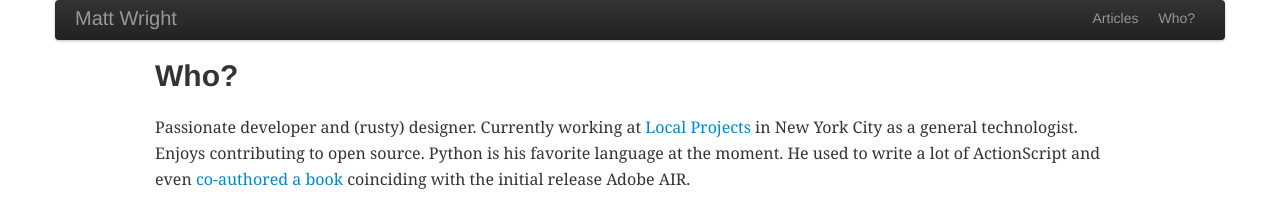
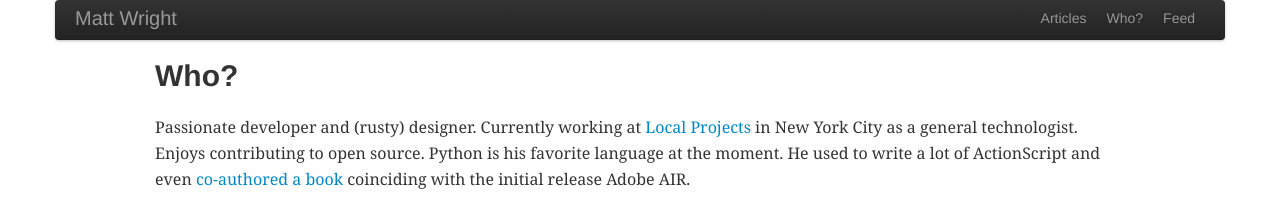
Before and after one commit to mattupstate/mattupstate.github.io, a Jekyll site: the page built from about.html, in a window 1280 px wide. Shown: the top 203 px of the page. Built offline with Jekyll 4.4.1, drawn with Linux system fonts in a browser that asks for light colours; nearby versions of some CDN libraries; some web fonts are replaced; Markdown is read by kramdown in place of the engine named in the settings.

Commit message:
Add RSS feed

```diff
--- a/_layouts/base.html
+++ b/_layouts/base.html
@@ -9,6 +9,7 @@
   <title>{{ page.title }}</title>
   <meta name="description" content="">
   <meta name="viewport" content="width=device-width, initial-scale=1.0">
+  <link rel="alternate" type="application/rss+xml" title="Matt Wright&rsquo;s Blog Feed" href="http://mattupstate.github.com/feed.rss" />
   <link href='http://fonts.googleapis.com/css?family=Droid+Sans:400,700|Droid+Sans+Mono|Droid+Serif:400,700,400italic,700italic' rel='stylesheet' type='text/css'>
   <link rel="stylesheet" href="/css/bootstrap.min.css">
   <link rel="stylesheet" href="/css/bootstrap-responsive.min.css">
@@ -39,6 +40,7 @@
               <ul class="nav pull-right">
                 <li{% if page.is_index %} class="active"{% endif %}><a href="/">Articles</a></li>
                 <li><a href="/about.html">Who?</a></li>
+                <li><a href="/feed.rss">Feed</a></li>
               </ul>
             </div>
           </div>
```
Also changed, not shown: 1 other file.
